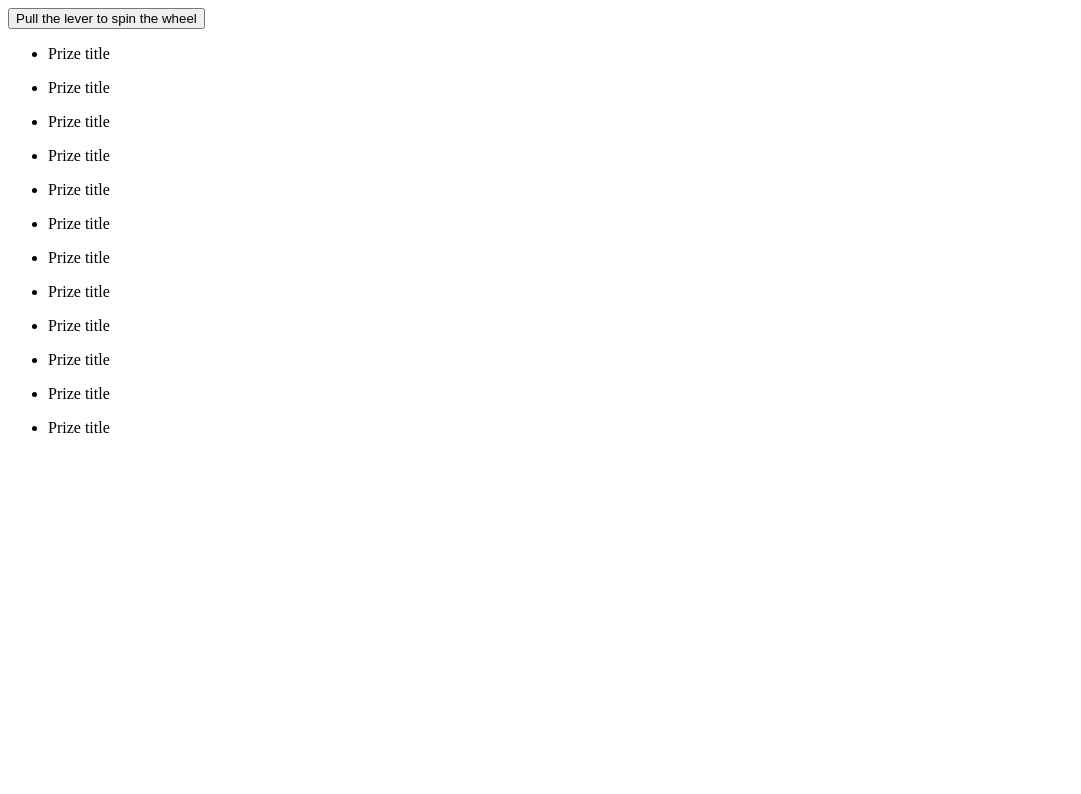
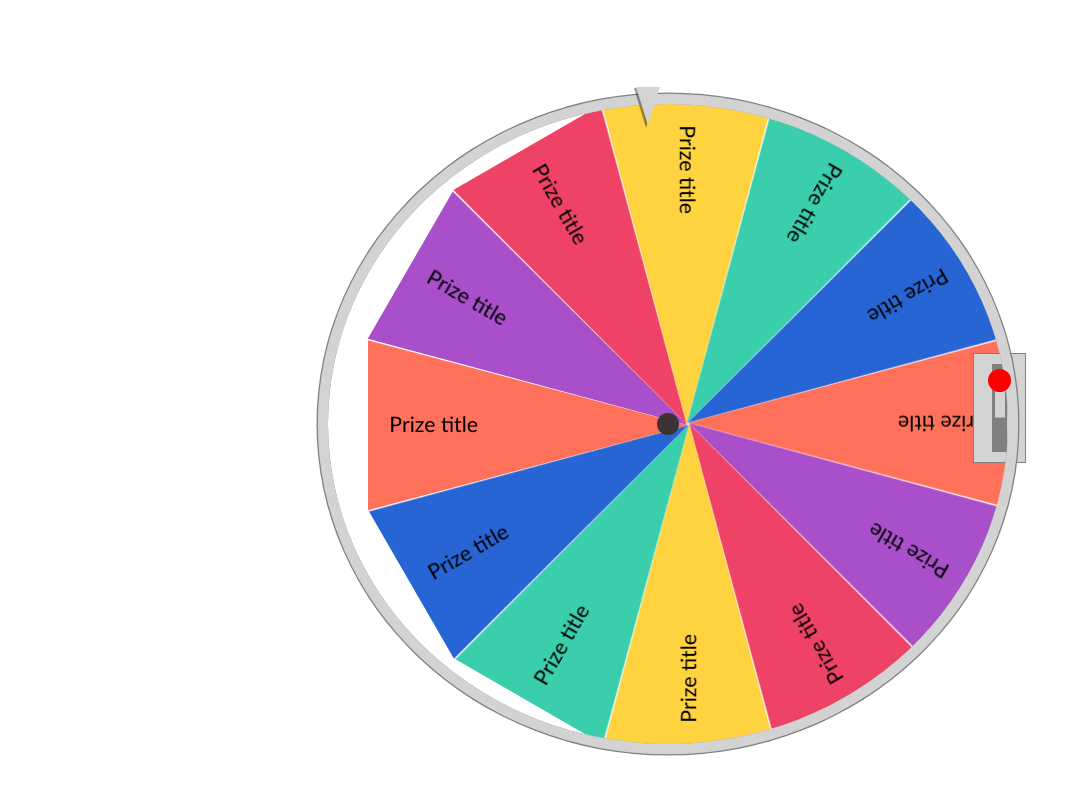
Before and after one commit to himaniagarwal04/spin2, a plain HTML site: page index.html in a window 1280 px wide. Shown: the whole page, without its empty margins (0-1081 px from the left). Drawn offline with Linux system fonts and the light colour scheme.

Commit message:
linked sheets

```diff
--- a/index.html
+++ b/index.html
@@ -1,3 +1,15 @@
+<html><head>
+
+  <title>Spin Wheel</title>
+      <link href="style.css" rel="stylesheet" type="text/css" />
+      <link rel="preconnect" href="https://fonts.googleapis.com">
+      <link rel="preconnect" href="https://fonts.googleapis.com">
+      <link rel="preconnect" href="https://fonts.gstatic.com" crossorigin>
+      <link href="https://fonts.googleapis.com/css2?family=Lato:wght@300;400&display=swap" rel="stylesheet">
+    <head></head>
+    <body>
+
+
 <div id="main">
   <div class="spinner" id="container">
     <div class="spinner-lever">
@@ -43,3 +55,9 @@
     </ul>
   </div>
 </div>
+
+<script src="script.js"></script>
+
+
+</body>
+</html>
```
